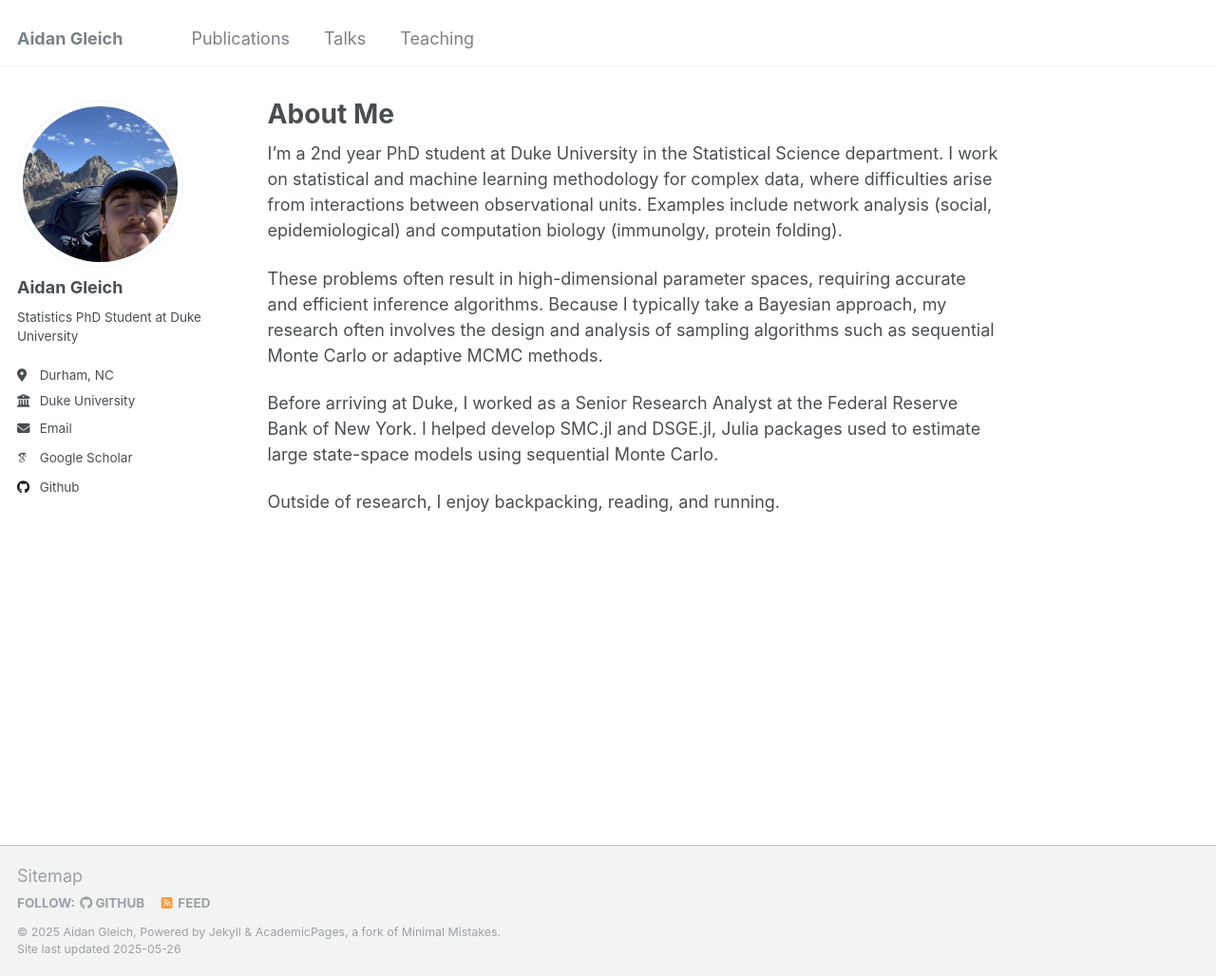
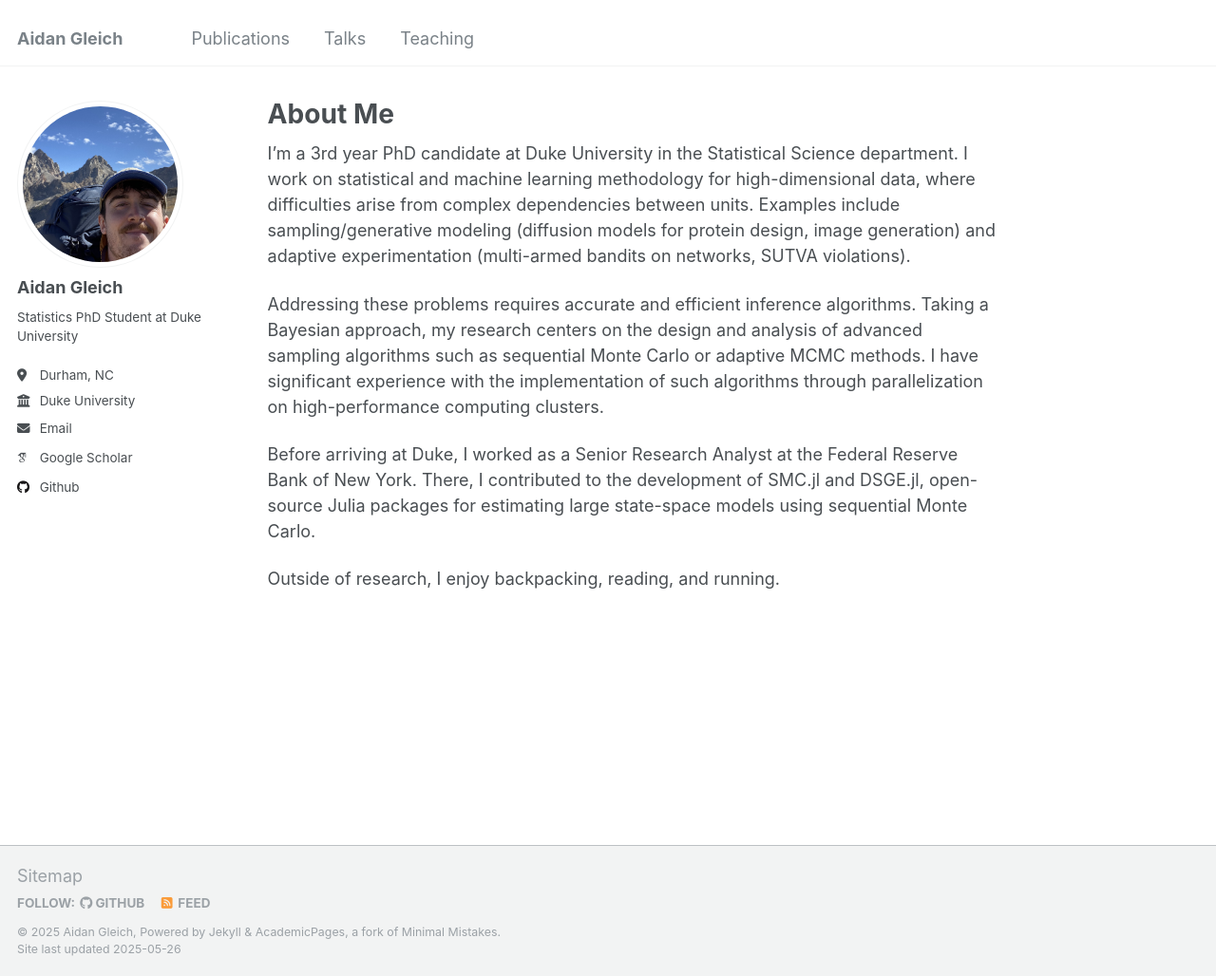
Before and after one commit to aidan-cg/aidan-cg.github.io, a Jekyll site: the page built from _pages/about.md, in a window 1280 px wide and 1028 px high. Shown: the whole window at 95% size. Built offline with Jekyll 4.4.1, drawn with Linux system fonts in a browser that asks for light colours; some web fonts are replaced.

Commit message:
update about me page

```diff
--- a/_pages/about.md
+++ b/_pages/about.md
@@ -7,10 +7,10 @@ redirect_from:
   - /about.html
 ---
 
-I'm a 2nd year PhD student at Duke University in the Statistical Science department. I work on statistical and machine learning methodology for complex data, where difficulties arise from interactions between observational units. Examples include network analysis (social, epidemiological) and computation biology (immunolgy, protein folding).
+I'm a 3rd year PhD candidate at Duke University in the Statistical Science department. I work on statistical and machine learning methodology for high-dimensional data, where difficulties arise from complex dependencies between units. Examples include sampling/generative modeling (diffusion models for protein design, image generation) and adaptive experimentation (multi-armed bandits on networks, SUTVA violations).
 
-These problems often result in high-dimensional parameter spaces, requiring accurate and efficient inference algorithms. Because I typically take a Bayesian approach, my research often involves the design and analysis of sampling algorithms such as sequential Monte Carlo or adaptive MCMC methods.
+Addressing these problems requires accurate and efficient inference algorithms. Taking a Bayesian approach, my research centers on the design and analysis of advanced sampling algorithms such as sequential Monte Carlo or adaptive MCMC methods. I have significant experience with the implementation of such algorithms through parallelization on high-performance computing clusters.
 
-Before arriving at Duke, I worked as a Senior Research Analyst at the Federal Reserve Bank of New York. I helped develop SMC.jl and DSGE.jl, Julia packages used to estimate large state-space models using sequential Monte Carlo.
+Before arriving at Duke, I worked as a Senior Research Analyst at the Federal Reserve Bank of New York. There, I contributed to the development of SMC.jl and DSGE.jl, open-source Julia packages for estimating large state-space models using sequential Monte Carlo.
 
 Outside of research, I enjoy backpacking, reading, and running.
```
